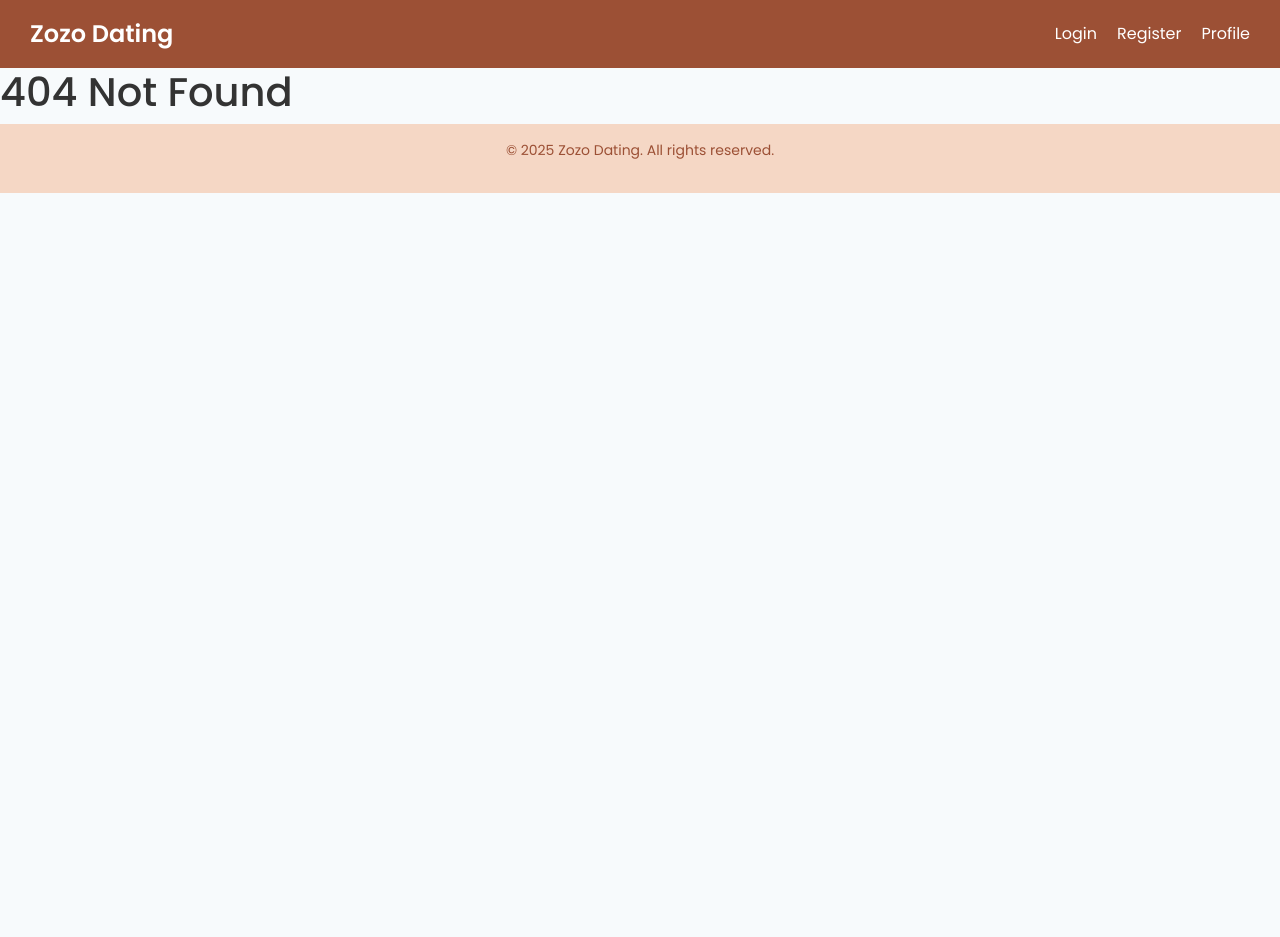
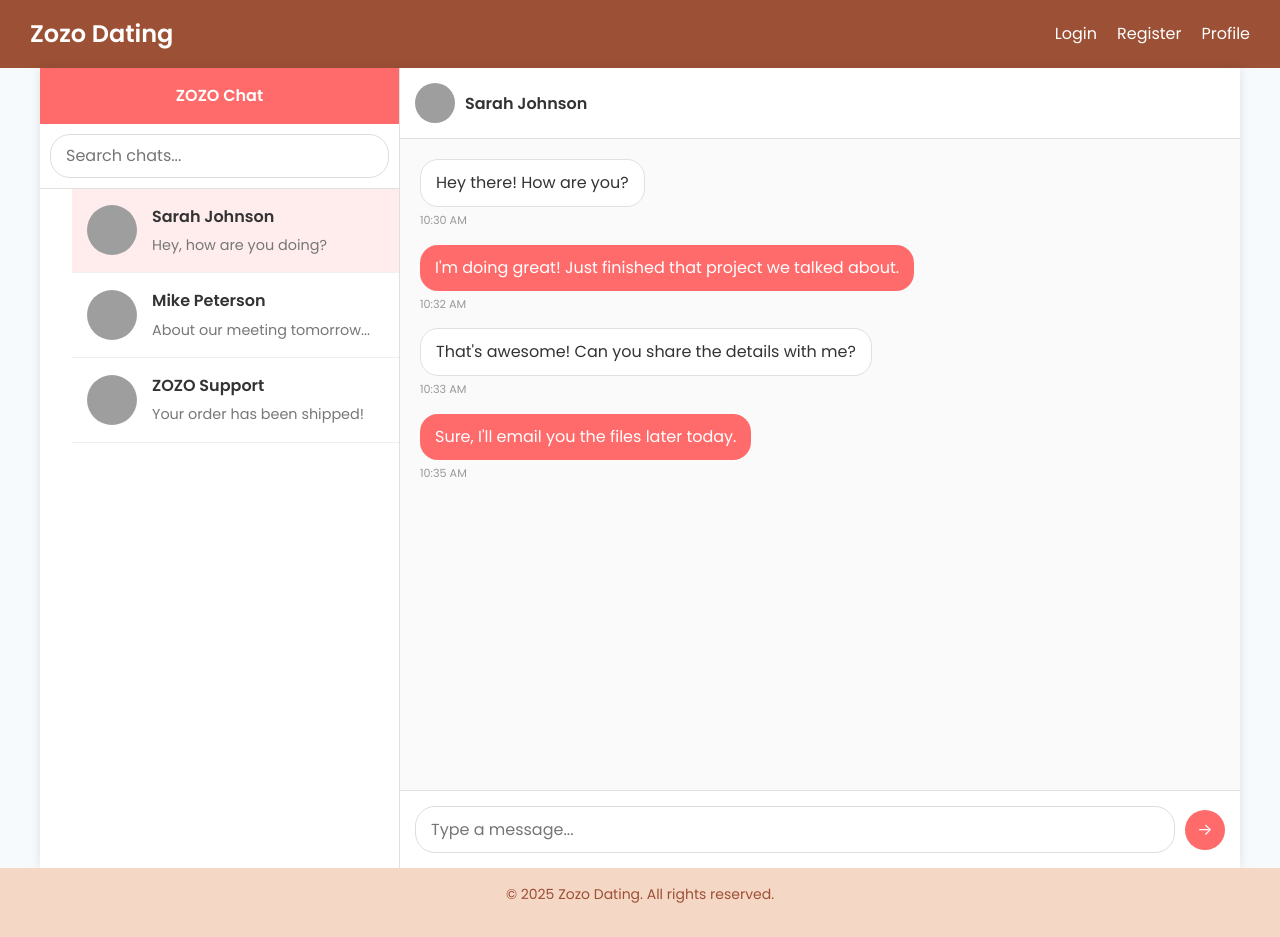
Before and after one commit to aayush-rai12/zozo_dating, a React (Vite) app in the folder zozo_client/: page /chatpage in a window 1280 px wide. Before the commit this address had no page. Before the commit the page ends 800 px from the top, so only its background shows below. Built offline with nearby package versions, Linux system fonts and the light colour scheme; grey boxes are pictures that could not be loaded.

Commit message:
Added chat page for user it is just a UI

```diff
--- /dev/null
+++ b/zozo_client/src/pages/ChatPage/ChatPage.css
@@ -0,0 +1,224 @@
+
+
+.chat-container {
+  display: flex;
+  height: 100vh;
+  max-width: 1200px;
+  margin: 0 auto;
+  background-color: white;
+  box-shadow: 0 0 10px rgba(0,0,0,0.1);
+}
+
+/* Sidebar */
+.chat-sidebar {
+  width: 30%;
+  border-right: 1px solid #e0e0e0;
+  overflow-y: auto;
+  display: flex;
+  flex-direction: column;
+}
+
+.chat-sidebar.hidden {
+  display: none;
+}
+
+.chat-header {
+  padding: 15px;
+  background-color: #ff6b6b;
+  color: white;
+  font-weight: bold;
+  text-align: center;
+}
+
+.search-bar {
+  padding: 10px;
+  border-bottom: 1px solid #e0e0e0;
+}
+
+.search-bar input {
+  width: 100%;
+  padding: 8px 15px;
+  border: 1px solid #ddd;
+  border-radius: 20px;
+  outline: none;
+}
+
+.chat-list {
+  list-style: none;
+  flex: 1;
+  overflow-y: auto;
+}
+
+.chat-item {
+  padding: 15px;
+  border-bottom: 1px solid #f0f0f0;
+  display: flex;
+  align-items: center;
+  cursor: pointer;
+  transition: background-color 0.2s;
+}
+
+.chat-item:hover {
+  background-color: #f9f9f9;
+}
+
+.chat-item.active {
+  background-color: #ffecec;
+}
+
+.chat-avatar {
+  width: 50px;
+  height: 50px;
+  border-radius: 50%;
+  margin-right: 15px;
+  object-fit: cover;
+}
+
+.chat-info {
+  flex: 1;
+}
+
+.chat-name {
+  font-weight: bold;
+  margin-bottom: 5px;
+}
+
+.chat-preview {
+  color: #777;
+  font-size: 0.9em;
+  white-space: nowrap;
+  overflow: hidden;
+  text-overflow: ellipsis;
+}
+
+/* Main Chat Area */
+.chat-main {
+  flex: 1;
+  display: flex;
+  flex-direction: column;
+}
+
+.chat-main.hidden {
+  display: none;
+}
+
+.chat-topbar {
+  padding: 15px;
+  border-bottom: 1px solid #e0e0e0;
+  display: flex;
+  align-items: center;
+}
+
+.chat-topbar-avatar {
+  width: 40px;
+  height: 40px;
+  border-radius: 50%;
+  margin-right: 10px;
+}
+
+.chat-topbar-name {
+  font-weight: bold;
+  flex: 1;
+}
+
+.back-button {
+  display: none;
+  font-size: 1.2em;
+  background: none;
+  border: none;
+  color: #ff6b6b;
+  cursor: pointer;
+  margin-right: 10px;
+}
+
+.chat-messages {
+  flex: 1;
+  padding: 20px;
+  overflow-y: auto;
+  background-color: #fafafa;
+}
+
+.message {
+  margin-bottom: 15px;
+  max-width: 70%;
+}
+
+.message.received {
+  align-self: flex-start;
+}
+
+.message.sent {
+  align-self: flex-end;
+}
+
+.message-content {
+  padding: 10px 15px;
+  border-radius: 18px;
+  display: inline-block;
+}
+
+.received .message-content {
+  background-color: white;
+  border: 1px solid #e0e0e0;
+}
+
+.sent .message-content {
+  background-color: #ff6b6b;
+  color: white;
+}
+
+.message-time {
+  font-size: 0.7em;
+  color: #999;
+  margin-top: 5px;
+}
+
+.chat-input {
+  padding: 15px;
+  border-top: 1px solid #e0e0e0;
+  display: flex;
+  align-items: center;
+}
+
+.chat-input input {
+  flex: 1;
+  padding: 10px 15px;
+  border: 1px solid #ddd;
+  border-radius: 20px;
+  outline: none;
+}
+
+.send-button {
+  margin-left: 10px;
+  background-color: #ff6b6b;
+  color: white;
+  border: none;
+  width: 40px;
+  height: 40px;
+  border-radius: 50%;
+  cursor: pointer;
+  display: flex;
+  align-items: center;
+  justify-content: center;
+}
+
+/* Responsive design */
+@media (max-width: 768px) {
+  .chat-sidebar {
+    width: 100%;
+  }
+
+  .chat-main {
+    position: fixed;
+    top: 0;
+    left: 0;
+    width: 100%;
+    height: 100%;
+    background: white;
+    z-index: 100;
+  }
+
+  .back-button {
+    display: inline;
+  }
+}
--- /dev/null
+++ b/zozo_client/src/pages/ChatPage/ChatPage.jsx
@@ -0,0 +1,172 @@
+import React, { useState, useEffect, useRef } from 'react';
+import './ChatPage.css'; // We'll extract the CSS into a separate file
+
+const ChatPage = () => {
+  const [activeChat, setActiveChat] = useState(0);
+  const [message, setMessage] = useState('');
+  const [messages, setMessages] = useState([
+    { sender: 'Sarah Johnson', content: 'Hey there! How are you?', time: '10:30 AM', isSent: false },
+    { sender: 'You', content: "I'm doing great! Just finished that project we talked about.", time: '10:32 AM', isSent: true },
+    { sender: 'Sarah Johnson', content: "That's awesome! Can you share the details with me?", time: '10:33 AM', isSent: false },
+    { sender: 'You', content: "Sure, I'll email you the files later today.", time: '10:35 AM', isSent: true },
+  ]);
+  const [chats, setChats] = useState([
+    {
+      id: 0,
+      name: 'Sarah Johnson',
+      avatar: 'https://randomuser.me/api/portraits/women/44.jpg',
+      preview: 'Hey, how are you doing?',
+      isActive: true
+    },
+    {
+      id: 1,
+      name: 'Mike Peterson',
+      avatar: 'https://randomuser.me/api/portraits/men/32.jpg',
+      preview: 'About our meeting tomorrow...',
+      isActive: false
+    },
+    {
+      id: 2,
+      name: 'ZOZO Support',
+      avatar: 'https://randomuser.me/api/portraits/women/68.jpg',
+      preview: 'Your order has been shipped!',
+      isActive: false
+    }
+  ]);
+  const [isMobileView, setIsMobileView] = useState(window.innerWidth <= 768);
+  const [showChat, setShowChat] = useState(false);
+
+  const messagesEndRef = useRef(null);
+
+  useEffect(() => {
+    const handleResize = () => {
+      setIsMobileView(window.innerWidth <= 768);
+    };
+
+    window.addEventListener('resize', handleResize);
+    return () => window.removeEventListener('resize', handleResize);
+  }, []);
+
+  useEffect(() => {
+    scrollToBottom();
+  }, [messages]);
+
+  const scrollToBottom = () => {
+    messagesEndRef.current?.scrollIntoView({ behavior: 'smooth' });
+  };
+
+  const handleChatSelect = (chatId) => {
+    setActiveChat(chatId);
+    setChats(chats.map(chat => ({
+      ...chat,
+      isActive: chat.id === chatId
+    })));
+    if (isMobileView) {
+      setShowChat(true);
+    }
+  };
+
+  const handleBackClick = () => {
+    setShowChat(false);
+  };
+
+  const handleSendMessage = () => {
+    if (message.trim()) {
+      const newMessage = {
+        sender: 'You',
+        content: message,
+        time: new Date().toLocaleTimeString([], { hour: '2-digit', minute: '2-digit' }),
+        isSent: true
+      };
+      setMessages([...messages, newMessage]);
+      setMessage('');
+    }
+  };
+
+  const handleKeyPress = (e) => {
+    if (e.key === 'Enter') {
+      handleSendMessage();
+    }
+  };
+
+  const activeChatData = chats.find(chat => chat.id === activeChat);
+
+  return (
+    <div className="chat-container">
+      {/* Sidebar with chat list */}
+      <div className={`chat-sidebar ${isMobileView && showChat ? 'hidden' : ''}`}>
+        <div className="chat-header">ZOZO Chat</div>
+        <div className="search-bar">
+          <input
+            type="text"
+            placeholder="Search chats..."
+          />
+        </div>
+        <ul className="chat-list">
+          {chats.map(chat => (
+            <li
+              key={chat.id}
+              className={`chat-item ${chat.isActive ? 'active' : ''}`}
+              onClick={() => handleChatSelect(chat.id)}
+            >
+              <img src={chat.avatar} alt="Profile" className="chat-avatar" />
+              <div className="chat-info">
+                <div className="chat-name">{chat.name}</div>
+                <div className="chat-preview">{chat.preview}</div>
+              </div>
+            </li>
+          ))}
+        </ul>
+      </div>
+
+      {/* Main chat area */}
+      <div className={`chat-main ${isMobileView && !showChat ? 'hidden' : ''}`}>
+        {activeChatData && (
+          <>
+            <div className="chat-topbar">
+              {isMobileView && (
+                <button className="back-button" onClick={handleBackClick}>
+                  ←
+                </button>
+              )}
+              <img
+                src={activeChatData.avatar}
+                alt="Profile"
+                className="chat-topbar-avatar"
+              />
+              <div className="chat-topbar-name">{activeChatData.name}</div>
+            </div>
+
+            <div className="chat-messages">
+              {messages.map((msg, index) => (
+                <div
+                  key={index}
+                  className={`message ${msg.isSent ? 'sent' : 'received'}`}
+                >
+                  <div className="message-content">{msg.content}</div>
+                  <div className="message-time">{msg.time}</div>
+                </div>
+              ))}
+              <div ref={messagesEndRef} />
+            </div>
+
+            <div className="chat-input">
+              <input
+                type="text"
+                placeholder="Type a message..."
+                value={message}
+                onChange={(e) => setMessage(e.target.value)}
+                onKeyPress={handleKeyPress}
+              />
+              <button className="send-button" onClick={handleSendMessage}>
+                →
+              </button>
+            </div>
+          </>
+        )}
+      </div>
+    </div>
+  );
+};
+
+export default ChatPage;
--- a/zozo_client/src/routes/routing.jsx
+++ b/zozo_client/src/routes/routing.jsx
@@ -12,12 +12,13 @@ import ForgotPass from "../components/Auth/ForgotPass/ForgotPass";
 import EmotionTracker from "../components/EmotionTracker/EmotionTracker";
 import Header from "../components/UI/Header/Header";
 import Footer from "../components/UI/Footer/Footer";
-import Dashboard from "../pages/Dashboard/dashboard"
+import Dashboard from "../pages/Dashboard/Dashboard";
 import Explore from "../pages/Explore/Explore";
-// import Chat from "../pages/chat/chat"
+import Chatpage from "../pages/ChatPage/ChatPage";
+
 const Layout = () => {
   const location = useLocation();
-  const hideHeaderFooter = ["/register", "/userProfile", "/dashboard", '/explore'].includes(location.pathname);
+  const hideHeaderFooter = ["/register", "/userProfile", "/dashboard", "/explore"].includes(location.pathname);
 
   return (
     <>
@@ -31,10 +32,9 @@ const Layout = () => {
         <Route path="/emotionTracker" element={<EmotionTracker />} />
         <Route path="/dashboard" element={<Dashboard />} />
         <Route path="/explore" element={<Explore />} />
-        {/* <Route path="/chat" element={Chat}></Route> */}
+        <Route path="/chatpage" element={<Chatpage />} /> {/* Fixed Route */}
         {/* Add more routes as needed */}
         <Route path="*" element={<h1>404 Not Found</h1>} />
-
       </Routes>
       {!hideHeaderFooter && <Footer />}
     </>
```
